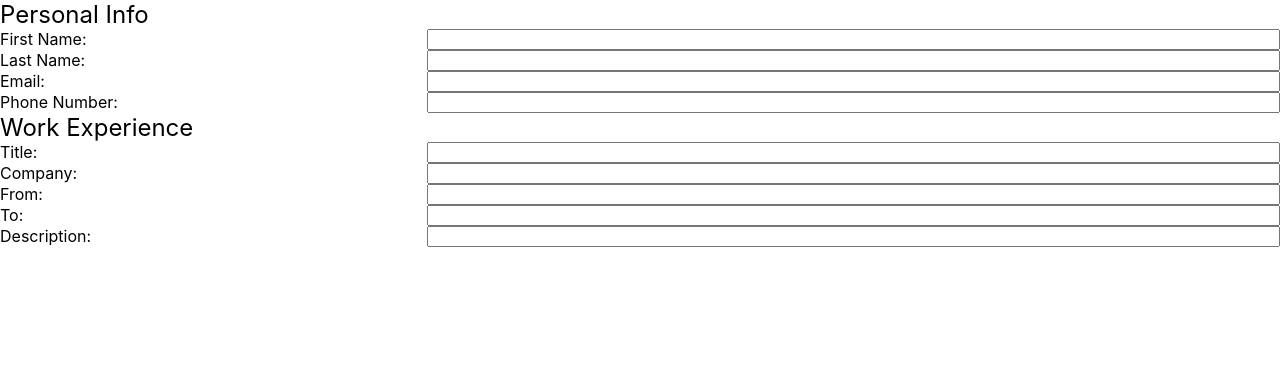
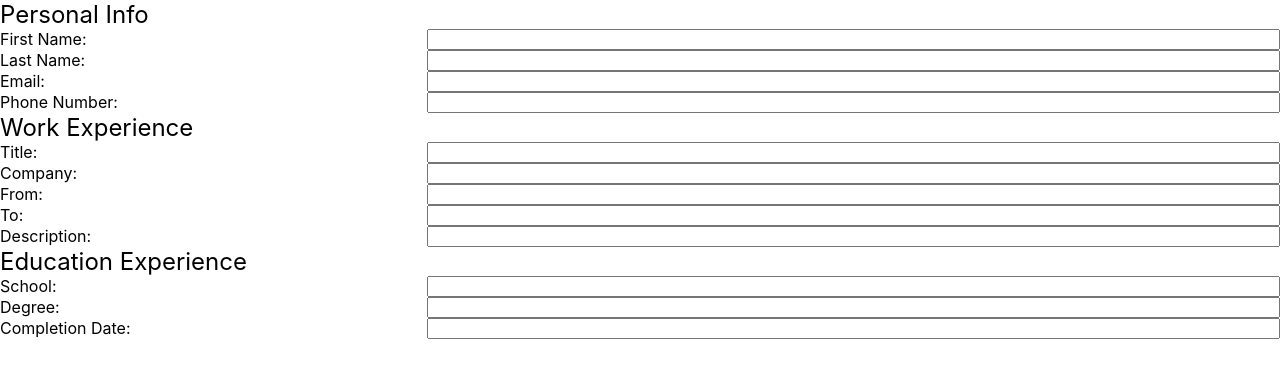
Before and after one commit to JackAgtual/cv-application, a React (Create React App) app: page / in a window 1280 px wide. Shown: the top 378 px of the page. Built offline with nearby package versions, Linux system fonts and the light colour scheme.

Commit message:
Adding EducationExperienceForm

```diff
--- a/src/App.js
+++ b/src/App.js
@@ -1,4 +1,5 @@
 import './App.css';
+import EducationExperienceForm from './components/EducationExperienceForm';
 import PersonalInfoForm from './components/PersonalInfoForm'
 import WorkExperienceForm from './components/WorkExperienceForm';
 
@@ -7,6 +8,7 @@ function App() {
     <div className="App">
       <PersonalInfoForm />
       <WorkExperienceForm />
+      <EducationExperienceForm />
     </div>
   );
 }
--- /dev/null
+++ b/src/components/EducationExperienceForm.js
@@ -0,0 +1,23 @@
+import React, { Component } from "react";
+
+export default class EducationExperienceForm extends Component {
+    constructor(props) {
+        super(props)
+    }
+
+    render() {
+        return (
+            <div>
+                <div className="formHeader">Education Experience</div>
+                <form>
+                    <label htmlFor="schoolName">School:</label>
+                    <input type="text" id="schoolName"></input>
+                    <label htmlFor="degreeName">Degree:</label>
+                    <input type="text" id="degreeName"></input>
+                    <label htmlFor="completionDate">Completion Date:</label>
+                    <input type="text" id="completionDate"></input>
+                </form>
+            </div >
+        )
+    }
+}
```
